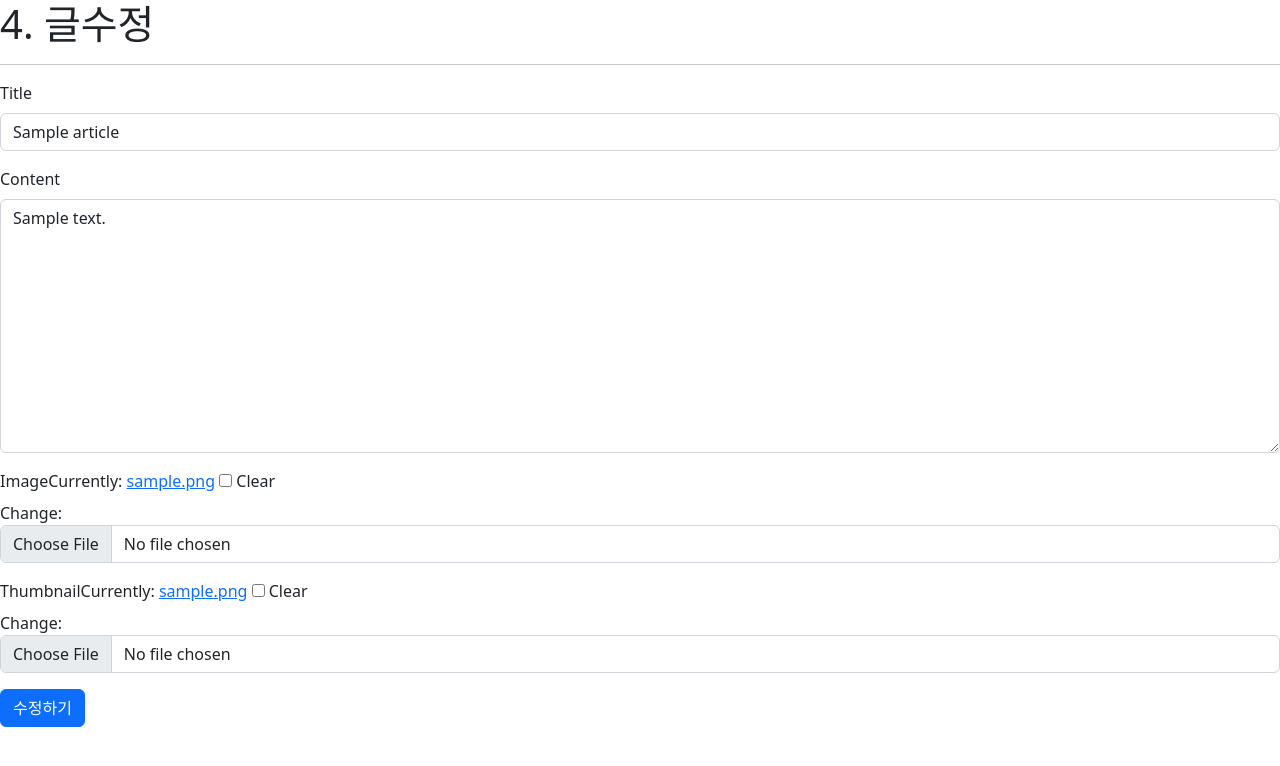
After one commit to oiosu/Golden-Balloon, a Django app: page /update/1 in a window 1280 px wide. The commit adds this page. Shown: the top 766 px of the page. Run offline with Django 3.2, Linux system fonts and the light colour scheme; tables that the repository leaves empty hold one stand-in row (values such as "Sample post"); some libraries are stand-ins or nearby versions.

Commit message:
댓글 기능 완료

```diff
--- a/articles/forms.py
+++ b/articles/forms.py
@@ -1,12 +1,27 @@
 from django import forms
 from .models import Article, Comment
+
 
 class ArticleForm(forms.ModelForm):
     class Meta:
         model = Article
-        fields = ['title', 'content', 'image', 'thumbnail']
+        fields = ["title", "content", "image", "thumbnail"]
+
 
 class CommentForm(forms.ModelForm):
     class Meta:
         model = Comment
-        fields = ['content',]
+        fields = [
+            "content",
+        ]
+        widgets = {
+            "content": forms.Textarea(
+                attrs={
+                    "placeholder": "",
+                    "style": "height: 40px; resize: none; width: 100%;",
+                }
+            ),
+        }
+        labels = {
+            "content": "댓글",
+        }
--- a/articles/models.py
+++ b/articles/models.py
@@ -28,6 +28,7 @@ class Article(models.Model):
         format="JPEG",
         options={"quality": 80},
     )
+    user = models.ForeignKey(settings.AUTH_USER_MODEL, on_delete=models.CASCADE)
 
 
 class Comment(models.Model):
--- a/articles/templates/articles/create.html
+++ b/articles/templates/articles/create.html
@@ -5,7 +5,7 @@
 
 <h1>2. 글쓰기</h1><hr>
 
-<form action='' method='POST'>
+<form action='' method='POST' enctype="multipart/form-data">
   {% csrf_token %}
   {% bootstrap_form article_form %}
   {% bootstrap_button button_type='submit' content='글쓰기' %}
--- a/articles/templates/articles/index.html
+++ b/articles/templates/articles/index.html
@@ -11,6 +11,8 @@
   <p>
   {{ article.pk }}
   <a href="{% url 'articles:detail' article.pk %}">{{ article.title }}</a>
+  {{ article.user }}
+  {{ article.created_at }}
   </p>
 {% endfor %}
 
--- /dev/null
+++ b/articles/templates/articles/update.html
@@ -0,0 +1,14 @@
+{% extends 'base.html' %}
+{% load django_bootstrap5 %}
+
+{% block body %}
+
+<h1>4. 글수정</h1><hr>
+
+<form action='' method='POST' enctype="multipart/form-data>
+  {% csrf_token %}
+  {% bootstrap_form article_form %}
+  {% bootstrap_button button_type='submit' content='수정하기' %}
+</form>
+
+{% endblock %}
--- a/articles/urls.py
+++ b/articles/urls.py
@@ -7,4 +7,8 @@ urlpatterns = [
     path("", views.index, name="index"),
     path("create/", views.create, name="create"),
     path("detail/<int:pk>", views.detail, name="detail"),
+    path("delete/<int:pk>", views.delete, name="delete"),
+    path("update/<int:pk>", views.update, name="update"),
+    path("c_create/<int:pk>", views.c_create, name="c_create"),
+    path("c_delete/<int:a_pk>/<int:c_pk>", views.c_delete, name="c_delete"),
 ]
--- a/articles/views.py
+++ b/articles/views.py
@@ -20,7 +20,9 @@ def create(request):
     if request.method == "POST":
         article_form = ArticleForm(request.POST)
         if article_form.is_valid():
-            article_form.save()
+            article = article_form.save(commit=False)
+            article.user = request.user
+            article.save()
             return redirect("articles:index")
     else:
         article_form = ArticleForm()
@@ -33,9 +35,61 @@ def create(request):
 def detail(request, pk):
 
     article = Article.objects.get(pk=pk)
+    comment_form = CommentForm()
+    comments = article.comment_set.order_by("-pk")
 
     context = {
         "article": article,
+        "comment_form": comment_form,
+        "comments": comments,
     }
 
     return render(request, "articles/detail.html", context)
+
+
+def delete(request, pk):
+
+    article = Article.objects.get(pk=pk)
+    article.delete()
+
+    return redirect("articles:index")
+
+
+def update(request, pk):
+
+    article = Article.objects.get(pk=pk)
+
+    if request.method == "POST":
+        article_form = ArticleForm(request.POST, instance=article)
+        if article_form.is_valid():
+            article_form.save()
+            return redirect("articles:detail", pk)
+    else:
+        article_form = ArticleForm(instance=article)
+    context = {
+        "article_form": article_form,
+    }
+    return render(request, "articles/update.html", context)
+
+
+def c_create(request, pk):
+
+    article = Article.objects.get(pk=pk)
+    comment_form = CommentForm(request.POST)
+
+    if comment_form.is_valid():
+        comment = comment_form.save(commit=False)
+        comment.article = article
+        comment.user = request.user
+        comment.save()
+
+    return redirect("articles:detail", pk)
+
+
+@login_required
+def c_delete(request, a_pk, c_pk):
+
+    comment = Comment.objects.get(pk=c_pk)
+    comment.delete()
+
+    return redirect("articles:detail", a_pk)
```
Also changed, not shown: articles/templates/articles/detail.html (+26 -2 lines), articles/migrations/0003_article_user.py (added).
